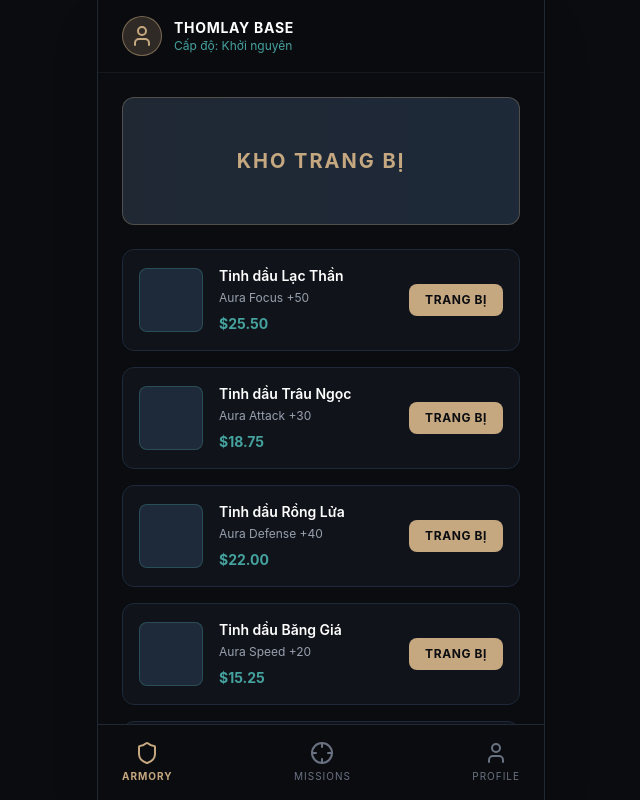
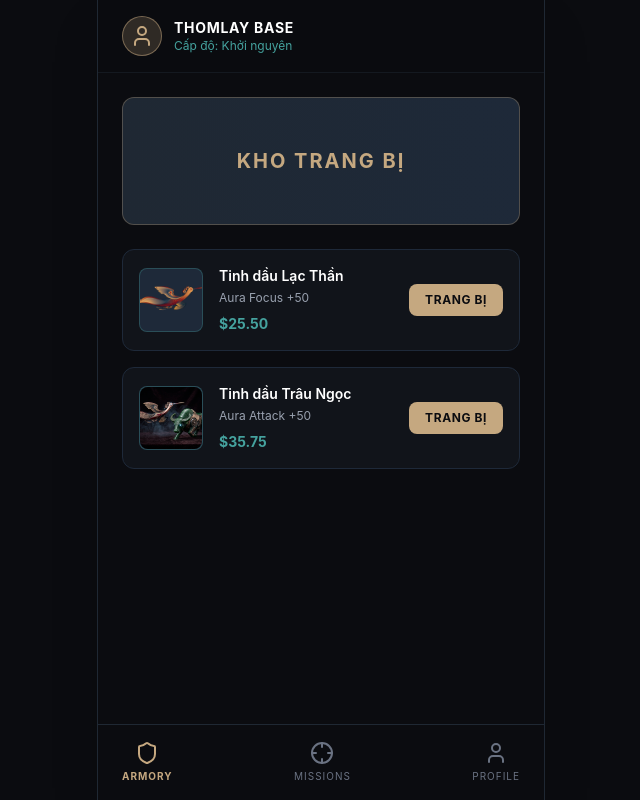
Before and after one commit to baophunggia/thomlay-web, a React (Vite) app: page / in a window 1280 px wide. Shown: the whole page, without its empty margins (319-959 px from the left). Built offline with nearby package versions, Linux system fonts and the light colour scheme.

Commit message:
feat: update armory items with new attributes and images

```diff
--- a/src/App.jsx
+++ b/src/App.jsx
@@ -40,31 +40,15 @@ function ArmoryPage() {
       id: "3fa85f64-5717-4562-b3fc-2c963f66afa6",
       name: "Tinh dầu Lạc Thần",
       aura: "Aura Focus +50",
-      price: 25.50
+      price: 25.50,
+      imageUrl: "src/assets/images/chim-lac-vector-07.png"
     },
     {
       id: "3fa85f64-5717-4562-b3fc-2c963f66afa7",
       name: "Tinh dầu Trâu Ngọc",
-      aura: "Aura Attack +30",
-      price: 18.75
-    },
-    {
-      id: "3fa85f64-5717-4562-b3fc-2c963f66afa8",
-      name: "Tinh dầu Rồng Lửa",
-      aura: "Aura Defense +40",
-      price: 22.00
-    },
-    {
-      id: "3fa85f64-5717-4562-b3fc-2c963f66afa9",
-      name: "Tinh dầu Băng Giá",
-      aura: "Aura Speed +20",
-      price: 15.25
-    },
-    {
-      id: "3fa85f64-5717-4562-b3fc-2c963f66afaa",
-      name: "Tinh dầu Sấm Sét",
-      aura: "Aura Critical +10%",
-      price: 30.00
+      aura: "Aura Attack +50",
+      price: 35.75,
+      imageUrl: "src/assets/images/traungoc.png"
     }
   ];
 
@@ -82,7 +66,9 @@ function ArmoryPage() {
       <div className="grid grid-cols-1 gap-4">
         {armoryItems.map((item, index) => (
           <div key={index} className="bg-thomlay-accent/30 border border-gray-800 p-4 rounded-xl flex gap-4 items-center">
-            <div className="w-16 h-16 bg-gray-800 rounded-lg flex-shrink-0 border border-thomlay-neon/30"></div>
+            <div className="w-16 h-16 bg-gray-800 rounded-lg flex-shrink-0 border border-thomlay-neon/30">
+              <img src={item.imageUrl} alt={item.name} className="w-full h-full object-cover rounded-lg" />
+            </div>
             <div className="flex-1">
               <h3 className="font-semibold text-sm">{item.name}</h3>
               <p className="text-xs text-gray-400 mt-1">{item.aura}</p>
```
Also changed, not shown: src/assets/images/chim-lac-vector-07.png (added), src/assets/images/traungoc.png (added).
